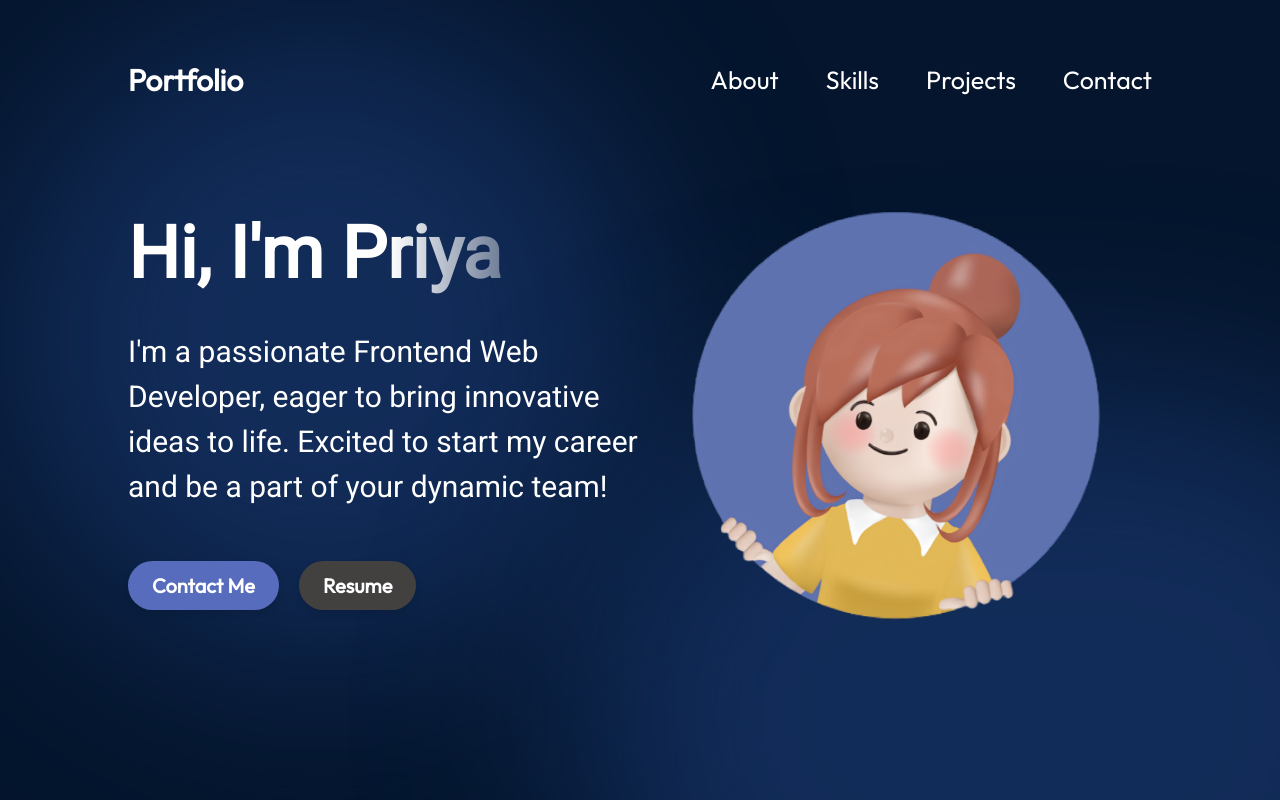
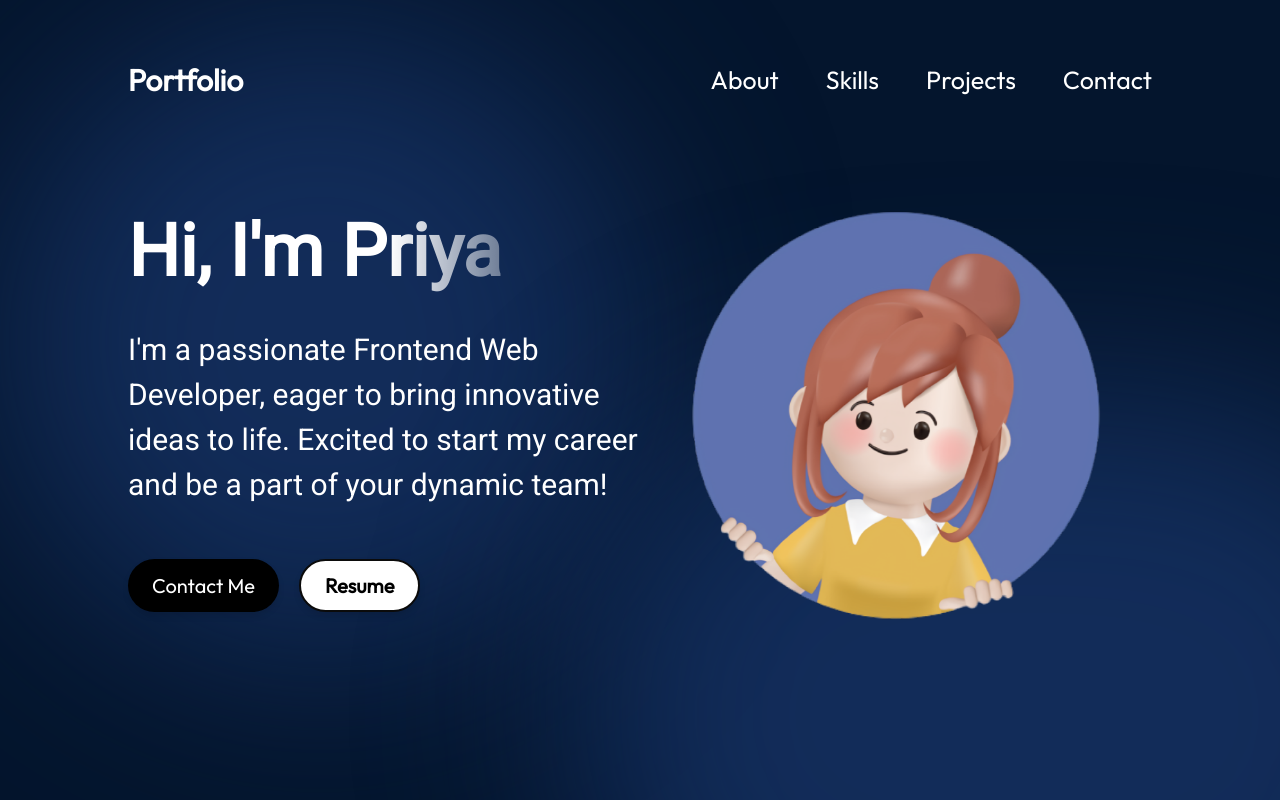
Before and after one commit to PriyaGupta30302/Portfolio, a React (Vite) app: page / in a window 1280 px wide. Shown: the top 800 px of the page. Built offline with nearby package versions, Linux system fonts and the light colour scheme.

Commit message:
button changes

```diff
--- a/src/components/About/About.module.css
+++ b/src/components/About/About.module.css
@@ -100,6 +100,10 @@
       font-size: 19px;
     }
 
+    .aboutItem:hover {
+      background-size: 100% 100%;
+    }
+
 
 
   }
--- a/src/components/Contact/Contact.module.css
+++ b/src/components/Contact/Contact.module.css
@@ -64,6 +64,14 @@
   margin-top: 20px;
 }
 
+.link img:hover {
+  background-color: var(--color-primary-dark);
+  outline: 1px solid white;
+  box-shadow: 0 0 10px white;
+  transform: translateY(-3px);
+  border-radius: 3px;
+}
+
 .footerNav {
   margin-top: 60px; /* Adjust margin for a more compact look */
 }
--- a/src/components/Experience/Experience.module.css
+++ b/src/components/Experience/Experience.module.css
@@ -191,12 +191,12 @@
 
   .educationItem {
     flex-direction: column; /* Stack items vertically on smaller screens */
-    text-align: center; /* Center align text for better readability */
+
   }
 
   .educationItem p {
     font-size: 16px;
-    text-align: center;
+    /* text-align: center; */
   }
 
 
@@ -207,14 +207,24 @@
   .extracurriculars ul {
     list-style-type: disc; /* Sets the bullet style */
     list-style-position: outside; /* Moves the bullet inside the padding */
-
-
   }
 
   .extracurriculars li {
-    margin-left: 1rem; /* Adjust the distance between bullet and text */
+    margin-right: 1rem; /* Adjust the distance between bullet and text */
+  }
 
+  .specialization {
+    text-align: left;
+    margin-right: 7.8rem;/* Align text to the left */
+  }
+
+  .specialization ul {
+
+    text-align: left; /* Align text to the left */
+    font-size: 16px;
   }
 
 
+
+
 }
--- a/src/components/Hero/Hero.module.css
+++ b/src/components/Hero/Hero.module.css
@@ -49,8 +49,25 @@
 
 .contactBtn {
   text-decoration: none;
-  background-color: var(--color-primary);
-  color: var(--color-text);
+  background-color: black;
+  color: white;
+  border-radius: 50px;
+  font-size: 20px;
+  font-weight: 400;
+  padding: 12px 24px;
+  box-shadow: 0 4px 6px rgba(0, 0, 0, 0.1);
+  transition: background-color 0.3s, transform 0.3s, outline 0.3s, box-shadow 0.3s;
+  cursor: pointer;
+  /* border: 2px solid black; */
+  display: inline-flex;
+  align-items: center;
+  justify-content: center;
+}
+
+.downloadBtn {
+  text-decoration: none;
+  background-color: white;
+  color: black;
   border-radius: 50px;
   font-size: 20px;
   font-weight: 600;
@@ -58,24 +75,7 @@
   box-shadow: 0 4px 6px rgba(0, 0, 0, 0.1);
   transition: background-color 0.3s, transform 0.3s, outline 0.3s, box-shadow 0.3s;
   cursor: pointer;
-  border: none;
-  display: inline-flex;
-  align-items: center;
-  justify-content: center;
-}
-
-.downloadBtn {
-  text-decoration: none;
-  background-color: rgb(67, 64, 64);
-  color: var(--color-text);
-  border-radius: 50px;
-  font-size: 20px;
-  font-weight: 600;
-  padding: 12px 24px;
-  box-shadow: 0 4px 6px rgba(0, 0, 0, 0.1);
-  transition: background-color 0.3s, transform 0.3s, outline 0.3s, box-shadow 0.3s;
-  cursor: pointer;
-  border: none;
+  border: 2px solid rgb(11, 11, 11);
   display: inline-flex;
   align-items: center;
   justify-content: center;
@@ -84,16 +84,20 @@
 
 
 .contactBtn:hover {
-  background-color: var(--color-primary-dark);
-  outline: 2px solid white;
-  box-shadow: 0 0 10px white;
+  background: linear-gradient(45deg, #add8e6, #00008b);/* Blue and purple-pink gradient */
+  /* outline: 2px solid white;
+  box-shadow: 0 0 10px white; */
   transform: translateY(-3px);
 }
 
+
 .downloadBtn:hover {
-  background-color: rgb(33, 32, 32);
-  outline: 2px solid white;
-  box-shadow: 0 0 10px white;
+  background: linear-gradient(45deg, #add8e6, #00008b);
+  /* outline: 2px solid white;
+  box-shadow: 0 0 10px white; */
+  color: white;
+  font-weight: 400;
+  border: none;
   transform: translateY(-3px);
 }
 
--- a/src/data/education.json
+++ b/src/data/education.json
@@ -16,7 +16,6 @@
     "board": "CBSE Board",
     "startDate": "4 April, 2020 -",
     "endDate": "31 March, 2021",
-    "specialization": ["Commerce with Economics"
-    ]
+    "specialization": ["Commerce with Economics"]
   }
 ]
```
